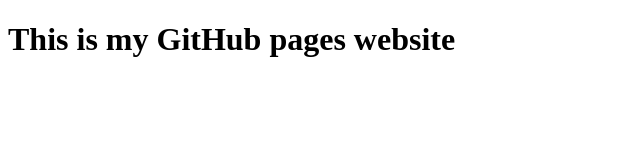
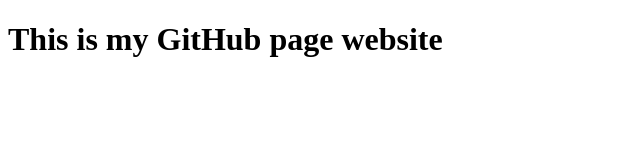
Before and after one commit to rony25/rony25.github.io, a plain HTML site: page index.html in a window 1280 px wide. Shown: the full height of the page, 0-640 px from the left. Drawn offline with Linux system fonts and the light colour scheme.

Commit message:
removed the s

```diff
--- a/index.html
+++ b/index.html
@@ -4,7 +4,7 @@
     <title>My site</title>
 </head>
 <body>
-    <h1>This is my GitHub pages website</h1>
+    <h1>This is my GitHub page website</h1>
 </body>
 
 </html>
```
